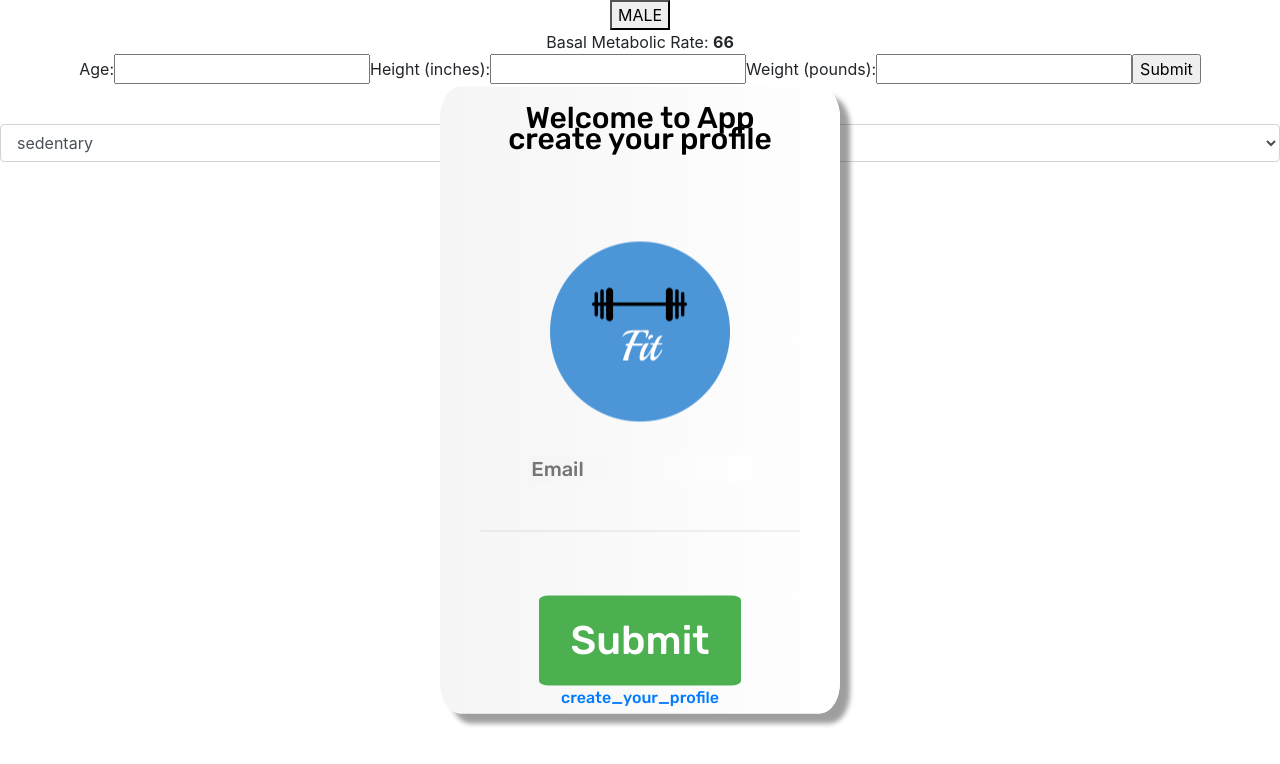
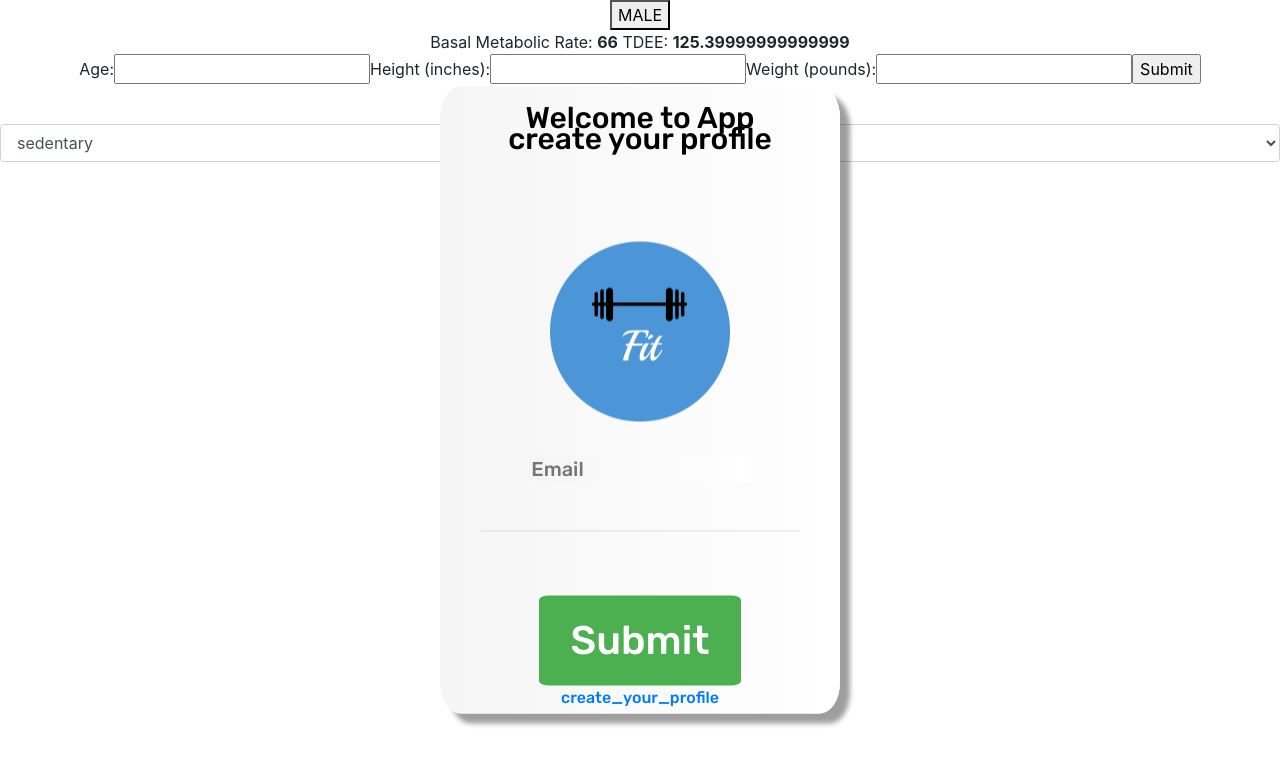
Before and after one commit to petermijkje/workout_app, a React (Create React App) app in the folder workout_app/: page /CreateYourProfile in a window 1280 px wide. Shown: the top 764 px of the page. Built offline with nearby package versions, Linux system fonts and the light colour scheme.

Commit message:
made changes

```diff
--- a/workout_app/src/Components/SignUp/CreateYourProfile/CreateYourProfile.js
+++ b/workout_app/src/Components/SignUp/CreateYourProfile/CreateYourProfile.js
@@ -32,6 +32,7 @@ export default class CreateYourProfile extends Component {
             male: true,
             inches: '',
             pounds: '',
+            value: 'select',
         }
         this.handleChangeAge = this.handleChangeAge.bind(this)
         this.handleChangeHeight = this.handleChangeHeight.bind(this)
@@ -45,7 +46,7 @@ export default class CreateYourProfile extends Component {
          const { pounds, inches, age } = this.state
          let basalMetabolicRate = 0
          basalMetabolicRate += (66 + (6.2 * pounds) + (12.7 * inches) - (6.76 * age))
-        return basalMetabolicRate
+         return Math.round(basalMetabolicRate)
     }
 
     getBasalMetabolicRateWoman = () => {
@@ -53,7 +54,7 @@ export default class CreateYourProfile extends Component {
         const { pounds, inches, age } = this.state
         let basalMetabolicRate = 0
         basalMetabolicRate += (655.1 + (4.35 * pounds) + (4.7 * inches) - (4.7 * age))
-        return basalMetabolicRate
+        return Math.round(basalMetabolicRate)
     }
 
     handleToggleClick() {
@@ -90,14 +91,13 @@ export default class CreateYourProfile extends Component {
             `current height:` + this.state.inches +
             `current weight:` + this.state.pounds
             )
-
         event.preventDefault()
     }
 
 render() {
     const male = this.state.male
     let options = arrayOfActivity.map((data) =>
-                <option
+                <option onChange={this.change}
                     key={data.number}
                     value={data.number}
                 >
@@ -111,7 +111,7 @@ render() {
                         MALE
                     </button>
                     <br />
-                    Basal Metabolic Rate: <b>{this.getBasalMetabolicRateMale()}</b>
+                    Basal Metabolic Rate: <b>{this.getBasalMetabolicRateMale()}</b> TDEE: <b>{this.getBasalMetabolicRateMale() * 1.9}</b>
                     <form onSubmit={this.handleSubmit}>
                         <label>
                             Age:
```
